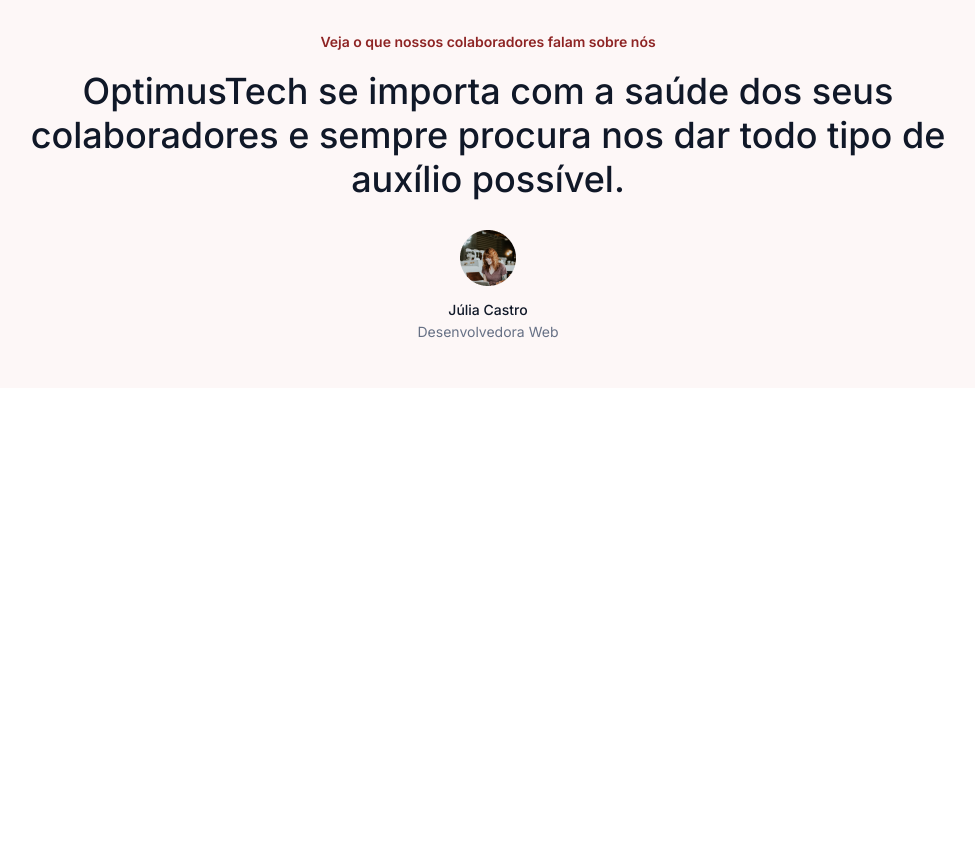
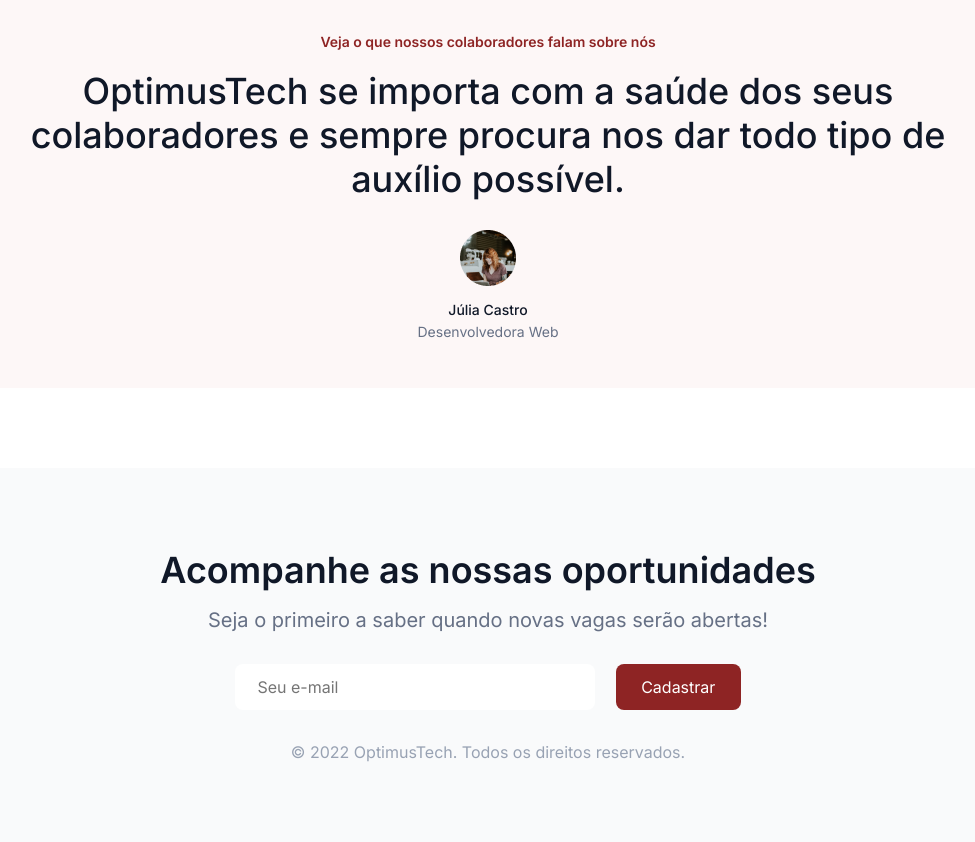
Before and after one commit to filipembraga/optimus-tech, a plain HTML site: page index.html in a window 1280 px wide. Shown: the part 2189-3031 px from the top of the page, without its empty margins (152-1127 px from the left). Before the commit the page ends 2625 px from the top, so only its background shows below. Drawn offline with Linux system fonts and the light colour scheme.

Commit message:
Day 7 - Criação do footer e finalização do projeto

```diff
--- a/index.html
+++ b/index.html
@@ -14,10 +14,10 @@
         </div>
         <div class="menu">
             <div>
-                <a href="" class="menu__item">Home</a>
-                <a href="" class="menu__item">Produtos</a>
-                <a href="" class="menu__item">Recursos</a>
-                <a href="" class="menu__item">Sobre nós</a>
+                <a href="" class="menu_item">Home</a>
+                <a href="" class="menu_item">Produtos</a>
+                <a href="" class="menu_item">Recursos</a>
+                <a href="" class="menu_item">Sobre nós</a>
             </div>
         </div>
         <div class="botoes">
@@ -108,5 +108,14 @@
         <span class="depoente_nome">Júlia Castro</span>
         <span class="depoente_cargo">Desenvolvedora Web</span>
     </section>
+    <footer class="rodape">
+        <h1>Acompanhe as nossas oportunidades</h1>
+        <p>Seja o primeiro a saber quando novas vagas serão abertas!</p>
+        <form class="rodape_formulario">
+            <input type="email" placeholder="Seu e-mail">
+            <button type="submit" class="bt__cadastrar">Cadastrar</button>
+        </form>
+        <span>© 2022 OptimusTech. Todos os direitos reservados.</span>
+    </footer>
 </body>
 </html>
--- a/styles/style.css
+++ b/styles/style.css
@@ -5,6 +5,9 @@
     --cor-texto: #667085;
     --cor-texto-titulo: #101828;
     --cor-destaque: #8E2424;
+    --cor-fundo-secundario: #F9FAFB;
+    --cor-mouse-hover: #f78484;
+
 
     --fonte-primaria: "Inter", sans-serif;
 }
@@ -53,7 +56,7 @@
     margin-right: auto;
 }
 
-.menu__item {
+.menu_item {
     color: var(--cor-texto);
     margin-right: 1em;
 }
@@ -68,6 +71,12 @@
     background-color: var(--cor-destaque);
     padding: 0.8em 1.6em;
     border-radius: 8px;
+}
+
+.bt__cadastrar:hover {
+    color: var(--cor-fundo);
+    background-color: var(--cor-mouse-hover);
+    cursor: pointer;
 }
 
 .cabecalho {
@@ -241,6 +250,45 @@
     font-weight: 400;
 }
 
+.rodape {
+    display: flex;
+    flex-direction: column;
+    align-items: center;
+    text-align: center;
+    margin-top: 5em;
+    padding: 5em;
+    background-color: var(--cor-fundo-secundario);
+    gap: 1em;
+}
+
+.rodape h1 {
+    font-size: 36px;
+    font-weight: 600;
+}
+
+.rodape p {
+    font-size: 20px;
+    color: var(--cor-texto);
+    font-weight: 400;
+}
+
+.rodape_formulario {
+    margin: 1em auto;
+}
+
+.rodape_formulario input {
+    width: 360px;
+    padding: 0.8em 1.4em;
+    border-radius: 8px;
+    margin-right: 1em;
+}
+
+.rodape span {
+    font-size: 16px;
+    color: #98A2B3;
+    font-weight: 400;
+}
+
 @media (max-width: 768px) {
     .navegacao {
         flex-direction: column;
```
